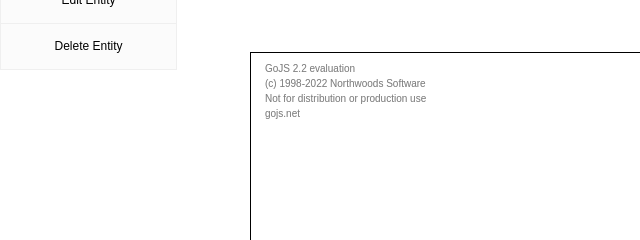
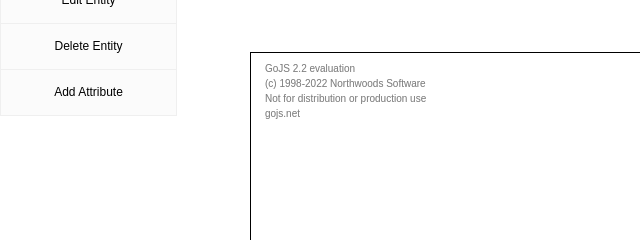
Before and after one commit to BoanZhu/ER-API, a plain HTML site: page Web/drawingView.html in a window 1280 px wide. Shown: the part 148-388 px from the top of the page, 0-640 px from the left. Drawn offline with Linux system fonts and the light colour scheme; no server answers.

Commit message:
add node template

```diff
--- a/Web/drawingView.html
+++ b/Web/drawingView.html
@@ -46,6 +46,11 @@
     <div class="design" id="entity3">
         <button class="sidebar-button" id="deleteEntity" onclick="openDeleteEntity()">
             <div class="navto-nav">Delete Entity</div>
+        </button>
+    </div>
+    <div class="design" id="attribute1">
+        <button class="sidebar-button" id="addAttribute" onclick="addAttribute()">
+            <div class="navto-nav">Add Attribute</div>
         </button>
     </div>
 </div>
@@ -145,7 +150,6 @@ API 1: get all the entity and relationship
     // });
 
     function load() {
-
         myDiagram.model = go.Model.fromJson(document.getElementById("mySavedModel").value);
     }
 
--- a/Web/js/drawing.js
+++ b/Web/js/drawing.js
@@ -70,7 +70,6 @@ function editEntity(){
             myDiagram.model.addLinkData({from:newName,to:otherNode.data.key});
         }
     )
-
     //edit node info
     node.data.key = newName;
     var newJson = myDiagram.model.toJSON();
@@ -104,3 +103,18 @@ function deleteEntity(){
         closeDeleteEntity();
     }
 }
+
+/*
+    attributes
+ */
+//
+function addAttribute(){
+    var location=new go.Point(-1000+100*Math.random(),100*Math.random());
+    var newAttr={"key":"newAttr","location":location,category:"Attribute"};
+    myDiagram.model.addNodeData(newAttr);
+
+    var newJson = myDiagram.model.toJSON();
+    document.getElementById("mySavedModel").value = newJson;
+
+    //todo 传数据给backend
+}
--- a/Web/js/init.js
+++ b/Web/js/init.js
@@ -1,4 +1,3 @@
-
 function init() {
     const $ = go.GraphObject.make;  // for conciseness in defining templates
     myDiagram = $(go.Diagram, "myDiagramDiv",  // must name or refer to the DIV HTML element
@@ -23,8 +22,6 @@ function init() {
         'purple': '#d689ff',
         'orange': '#fdb400',
     }
-
-
 
     myDiagram.addDiagramListener("Modified", e => {
         var button = document.getElementById("SaveButton");
@@ -64,7 +61,8 @@ function init() {
     //     );
 
     // define the Node template, representing an entity
-    myDiagram.nodeTemplate =
+    // myDiagram.nodeTemplate =
+    var entityTemplate =
         $(go.Node, "Auto",  // the whole node panel
             {
                 selectionAdorned: true,
@@ -134,8 +132,8 @@ function init() {
 
             ) // end Table Panel
         );
-
-
+    // default template
+    myDiagram.nodeTemplate = entityTemplate;
 
     // define the Link template, representing a relationship
     myDiagram.linkTemplate = $(go.Link,  // the whole link panel
@@ -195,6 +193,7 @@ function init() {
     function addRelationship(){
 
     }
+
     myDiagram.addDiagramListener("TextEdited",(e) => {
 
         if ("relation" in e.subject.part.qb) { // identify the changed textBlock
@@ -204,13 +203,13 @@ function init() {
             const fromCardinality = e.subject.part.qb.fromText;
             const toCardinality = e.subject.part.qb.toText;
             const relationName = e.subject.part.qb.relation;
+            //todo 检测两个节点类型是不是一样
 
             // TODO: test API access
             // modifyRelation(relationId,fromEntityName,toEntityName,fromCardinality,toCardinality,relationName);
             console.log(e.subject.text);
         }
     });
-
 
     myDiagram.addModelChangedListener(function(evt) {
         // ignore unimportant Transaction events
@@ -270,6 +269,45 @@ function init() {
     //     {key: "Entity", items: [{"name":"template","isKey":true,"figure":"Decision","color":"#be4b15"}]},
     //     //relation
     // ];
+
+    // attribute node template
+    var attributeTemplate =$(go.Node, "Auto",
+        {
+            selectionAdorned: true,
+            resizable: false,
+            layoutConditions: go.Part.LayoutStandard & ~go.Part.LayoutNodeSized,
+            linkValidation: function(fromNode, fromGraphObject, toNode, toGraphObject){
+                return fromNode.findLinksTo(toNode).count + toNode.findLinksTo(fromNode).count < 1;
+            }
+        },
+        new go.Binding("location", "location").makeTwoWay(),
+        $(go.Shape, "Circle",
+            {
+                fill: 'lightblue',
+                portId: "",
+                stroke: colors.lightblue,
+                cursor: "pointer",
+                fromSpot: go.Spot.AllSides,
+                toSpot: go.Spot.AllSides,
+                strokeWidth: 3,
+                fromLinkableDuplicates: false, toLinkableDuplicates: false
+            },
+            new go.Binding("fromLinkable", "from").makeTwoWay(),
+            new go.Binding("toLinkable", "to").makeTwoWay()),
+        // the table header
+        $(go.TextBlock,
+            new go.Binding("text","key")
+        )
+    );
+
+    // add all template
+    var templateMap = new go.Map();
+    templateMap.add("Entity", entityTemplate);
+    templateMap.add("Attribute",attributeTemplate);
+    // default
+    templateMap.add("",entityTemplate);
+
+    myDiagram.nodeTemplateMap = templateMap;
 
     load()
 }  // end init
```
